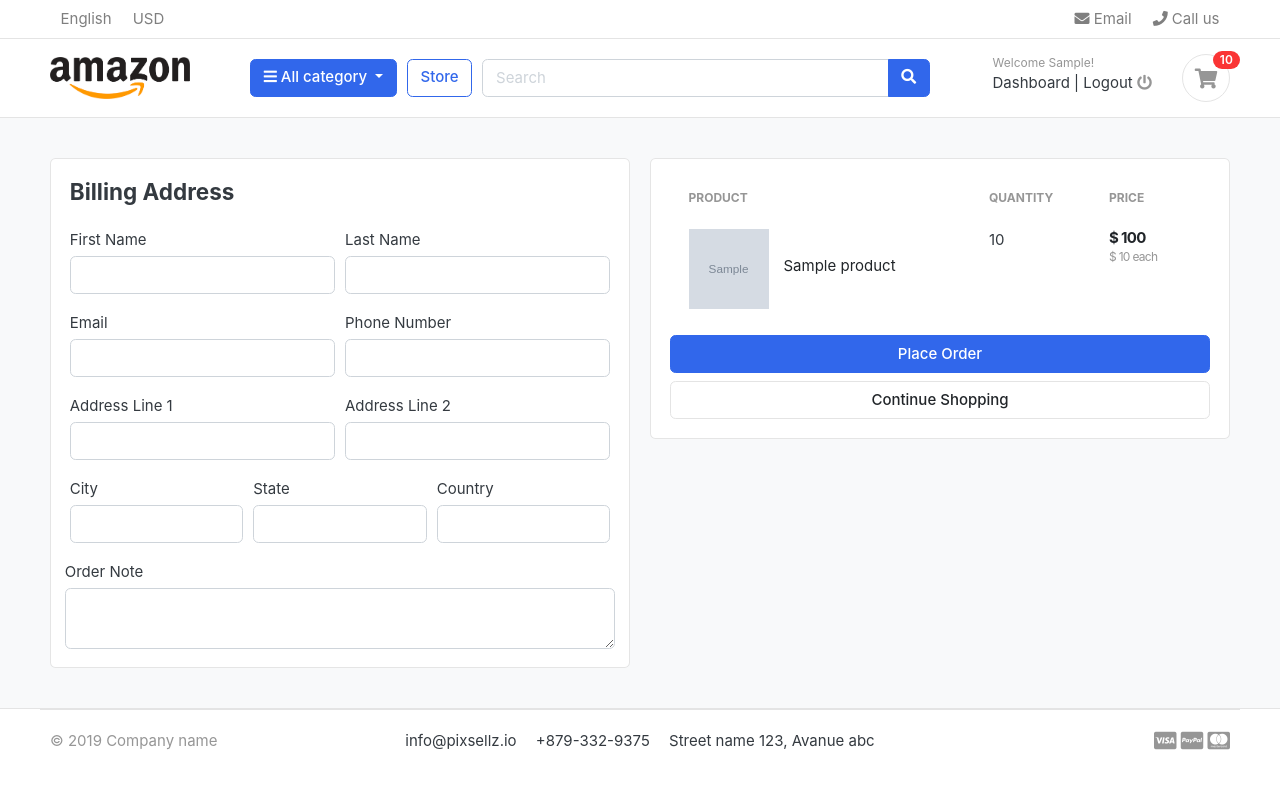
After one commit to manasg1991/Amazon-Django, a Django app: page /cart/checkout/ in a window 1280 px wide. The commit adds this page. Run offline with Django 5.2, Linux system fonts and the light colour scheme; a user stored in the database is signed in; tables that the repository leaves empty hold one stand-in row (values such as "Sample post"); grey boxes marked "Sample" are stand-in pictures; some libraries are stand-ins or nearby versions; some web fonts are replaced.

Commit message:
handled cart and checkout page for the loged in users

```diff
--- a/Cart/context_processors.py
+++ b/Cart/context_processors.py
@@ -8,7 +8,11 @@ def counter(request):
     else:
         try:
             cart = Cart.objects.filter(cart_id = _cart_id(request))
-            cart_items = CartItem.objects.all().filter(cart=cart[:1])
+            if request.user.is_authenticated:
+                cart_items = CartItem.objects.all().filter(user=request.user)
+            else:
+                cart_items = CartItem.objects.all().filter(cart=cart[:1])
+
             for ci in cart_items:
                 cart_counter += ci.quantity
         except Cart.DoesNotExist:
--- a/Cart/urls.py
+++ b/Cart/urls.py
@@ -6,4 +6,5 @@ urlpatterns = [
     path('add_cart/<int:product_id>/', views.add_cart, name='add_cart'),
     path('remove_cart/<int:product_id>/<int:cart_item_id>/', views.remove_cart, name='remove_cart'),
     path('remove_cart_item/<int:product_id>/<int:cart_item_id>/', views.remove_cart_item, name='remove_cart_item'),
+    path('checkout/',views.checkout,name='checkout')
 ]
--- a/Cart/views.py
+++ b/Cart/views.py
@@ -2,7 +2,8 @@ from django.http import HttpResponse
 from django.shortcuts import redirect, render
 from Store.models import Product, Variation
 from .models import Cart,CartItem
-
+from django.contrib.auth.decorators import login_required
+from django.core.exceptions import ObjectDoesNotExist
 # Create your views here.
 
 def _cart_id(request):
@@ -12,60 +13,112 @@ def _cart_id(request):
     return cart
 
 def add_cart(request,product_id):
+    current_user = request.user
     product = Product.objects.get(id=product_id)
-    product_variation = []
-    if request.method == "POST":
-        for item in request.POST:
-            key = item
-            value = request.POST[key]
-            try:
-                variation = Variation.objects.get(product=product,variation_category__iexact=key,variation_value__iexact=value,product_id=product_id)
-                product_variation.append(variation)
-            except:
-                pass
-    try:
-        cart = Cart.objects.get(cart_id = _cart_id(request))
-    except Cart.DoesNotExist:
-        cart  = Cart.objects.create(cart_id = _cart_id(request))
-    cart.save()
+    if current_user.is_authenticated:
 
-    is_cart_item_exists = CartItem.objects.filter(product=product,cart=cart).exists()
-    if is_cart_item_exists:
-        cart_item = CartItem.objects.filter(product=product,cart=cart)
-        ex_var_list = []
-        id = []
-        for item in cart_item:
-            existing_variation = item.variation.all()
-            ex_var_list.append(list(existing_variation))
-            id.append(item.id)
-        print(ex_var_list)
-        if product_variation in  ex_var_list:
-            index = ex_var_list.index(product_variation)
-            item_id = id[index]
-            item = CartItem.objects.get(product=product,id=item_id)
-            item.quantity += 1
-            item.save()
+        product_variation = []
+        if request.method == "POST":
+            for item in request.POST:
+                key = item
+                value = request.POST[key]
+                try:
+                    variation = Variation.objects.get(product=product,variation_category__iexact=key,variation_value__iexact=value,product_id=product_id)
+                    product_variation.append(variation)
+                except:
+                    pass
 
+        is_cart_item_exists = CartItem.objects.filter(product=product,user=current_user).exists()
+        if is_cart_item_exists:
+            cart_item = CartItem.objects.filter(product=product,user=current_user)
+            ex_var_list = []
+            id = []
+            for item in cart_item:
+                existing_variation = item.variation.all()
+                ex_var_list.append(list(existing_variation))
+                id.append(item.id)
+            print(ex_var_list)
+            if product_variation in  ex_var_list:
+                index = ex_var_list.index(product_variation)
+                item_id = id[index]
+                item = CartItem.objects.get(product=product,id=item_id)
+                item.quantity += 1
+                item.save()
+
+            else:
+                item = CartItem.objects.create(product=product,quantity = 1,user=current_user)
+                if len(product_variation) > 0:
+                    item.variation.clear()
+                    item.variation.add(*product_variation)
+                item.save()
+                # return redirect('/cart')
         else:
-            item = CartItem.objects.create(product=product,quantity = 1,cart=cart)
+            cart_item = CartItem.objects.create(product=product,quantity = 1,user=current_user)
             if len(product_variation) > 0:
-                item.variation.clear()
-                item.variation.add(*product_variation)
-            item.save()
-            # return redirect('/cart')
+                cart_item.variation.clear()
+                cart_item.variation.add(*product_variation)
+            cart_item.save()
+        return redirect('/cart')
+
     else:
-        cart_item = CartItem.objects.create(product=product,quantity = 1,cart=cart)
-        if len(product_variation) > 0:
-            cart_item.variation.clear()
-            cart_item.variation.add(*product_variation)
-        cart_item.save()
-    return redirect('/cart')
+        product_variation = []
+        if request.method == "POST":
+
+                for item in request.POST:
+                    key = item
+                    value = request.POST[key]
+                    try:
+                        variation = Variation.objects.get(product=product,variation_category__iexact=key,variation_value__iexact=value,product_id=product_id)
+                        product_variation.append(variation)
+                    except:
+                        pass
+        try:
+            cart = Cart.objects.get(cart_id = _cart_id(request))
+        except Cart.DoesNotExist:
+            cart  = Cart.objects.create(cart_id = _cart_id(request))
+            cart.save()
+
+            is_cart_item_exists = CartItem.objects.filter(product=product,cart=cart).exists()
+            if is_cart_item_exists:
+                cart_item = CartItem.objects.filter(product=product,cart=cart)
+                ex_var_list = []
+                id = []
+                for item in cart_item:
+                    existing_variation = item.variation.all()
+                    ex_var_list.append(list(existing_variation))
+                    id.append(item.id)
+                print(ex_var_list)
+                if product_variation in  ex_var_list:
+                    index = ex_var_list.index(product_variation)
+                    item_id = id[index]
+                    item = CartItem.objects.get(product=product,id=item_id)
+                    item.quantity += 1
+                    item.save()
+
+                else:
+                    item = CartItem.objects.create(product=product,quantity = 1,cart=cart)
+                    if len(product_variation) > 0:
+                        item.variation.clear()
+                        item.variation.add(*product_variation)
+                    item.save()
+                    # return redirect('/cart')
+            else:
+                cart_item = CartItem.objects.create(product=product,quantity = 1,cart=cart)
+                if len(product_variation) > 0:
+                    cart_item.variation.clear()
+                    cart_item.variation.add(*product_variation)
+                cart_item.save()
+            return redirect('/cart')
+
 
 def remove_cart(request,product_id,cart_item_id):
-    cart = Cart.objects.get(cart_id = _cart_id(request))
     product =Product.objects.get(id=product_id)
     try:
-        cart_item = CartItem.objects.get(product=product,cart=cart,id=cart_item_id)
+        if request.user.is_authenticated:
+            cart_item = CartItem.objects.get(product=product,user=request.user,id=cart_item_id)
+        else:
+            cart = Cart.objects.get(cart_id = _cart_id(request))
+            cart_item = CartItem.objects.get(product=product,cart=cart,id=cart_item_id)
         if cart_item.quantity > 1:
             cart_item.quantity -= 1
             cart_item.save()
@@ -76,9 +129,13 @@ def remove_cart(request,product_id,cart_item_id):
     return redirect('/cart')
 
 def remove_cart_item(request,product_id,cart_item_id):
-    cart = Cart.objects.get(cart_id = _cart_id(request))
     product = Product.objects.get(id=product_id)
-    cart_item = CartItem.objects.get(product = product,cart=cart,id=cart_item_id)
+
+    if request.user.is_authenticated:
+        cart_item = CartItem.objects.get(product = product,user=request.user,id=cart_item_id)
+    else:
+        cart = Cart.objects.get(cart_id = _cart_id(request))
+        cart_item = CartItem.objects.get(product = product,cart=cart,id=cart_item_id)
     cart_item.delete()
     return redirect('/cart')
 
@@ -88,8 +145,13 @@ def cart_detail(request,total=0,quantity=0,cart_items=None):
         tax = 0
         grand_total = 0
         total = 0
-        cart=Cart.objects.get(cart_id= _cart_id(request))
-        cart_items = CartItem.objects.filter(cart=cart,active=True)
+
+        if request.user.is_authenticated:
+            cart_items = CartItem.objects.filter(user=request.user,active=True)
+        else:
+            cart=Cart.objects.get(cart_id= _cart_id(request))
+            cart_items = CartItem.objects.filter(cart=cart,active=True)
+
         for cart_item in cart_items:
             total += (cart_item.product.price * cart_item.quantity)
             quantity += cart_item.quantity
@@ -99,11 +161,39 @@ def cart_detail(request,total=0,quantity=0,cart_items=None):
     except Cart.DoesNotExist:
         pass
     context = {
-        'total':total,
-        'quantity':quantity,
-        'cart_items':cart_items,
-        'tax':tax,
-        'grand_total':grand_total,
+        'total'      : total,
+        'quantity'   : quantity,
+        'cart_items' : cart_items,
+        'tax'        : tax,
+        'grand_total': grand_total,
 
     }
     return render(request,'cart/cart.html',context)
+
+@login_required
+def checkout(request,total=0,quantity=0,cart_items=None):
+    try:
+        tax = 0
+        grand_total = 0
+        if request.user.is_authenticated:
+            cart_items= CartItem.objects.filter(user =request.user,active=True)
+
+        else:
+            cart = Cart.objects.get(cart_id=_cart_id(request))
+            cart_items= CartItem.objects.filter(cart=cart,active=True)
+        for cart_item in cart_items:
+            total += (cart_item.product.price * cart_item.quantity)
+            quantity += cart_item.quantity
+        tax = (2*total)/100
+        grand_total = total + tax
+    except ObjectDoesNotExist:
+        pass
+
+    context = {
+        'total'       : total,
+        'quantity'    : quantity,
+        'cart_items'  : cart_items,
+        'tax'         : tax,
+        'grand_total' : grand_total
+    }
+    return render(request,'cart/checkout.html',context)
--- a/templates/amazon/header.html
+++ b/templates/amazon/header.html
@@ -171,11 +171,12 @@ $(document).ready(function() {
 							<a href="{% url 'logout' %}"> Logout <i class="fa fa-power-off"></i></a>
 						</div>
 					</div>
+					{% endif %}
 					<a href="{% url 'cart_detail' %}" class="widget-header pl-3 ml-3">
 						<div class="icon icon-sm rounded-circle border"><i class="fa fa-shopping-cart"></i></div>
 						<span class="badge badge-pill badge-danger notify">{{ cart_counter }}</span>
 					</a>
-					{% endif %}
+
 				</div> <!-- widgets-wrap.// -->
 			</div> <!-- col.// -->
 </div> <!-- row.// -->
--- a/templates/cart/cart.html
+++ b/templates/cart/cart.html
@@ -115,7 +115,7 @@
 			<p class="text-center mb-3">
 				<img src="{% static 'images/misc/payments.png' %}" height="26">
 			</p>
-			<a href="./place-order.html" class="btn btn-primary btn-block"> Checkout </a>
+			<a href="{% url 'checkout' %}" class="btn btn-primary btn-block"> Checkout </a>
 			<a href="{% url 'store' %}" class="btn btn-light btn-block">Continue Shopping</a>
 		</div> <!-- card-body.// -->
 		</div> <!-- card.// -->
--- /dev/null
+++ b/templates/cart/checkout.html
@@ -0,0 +1,142 @@
+{% extends 'amazon/header.html' %}
+{% load static %}
+{% block title %} Checkout {% endblock %}
+
+{% block main-content %}
+
+
+<section class="section-content padding-y bg">
+<div class="container">
+
+<!-- ============================ COMPONENT 1 ================================= -->
+
+<div class="row">
+	<aside class="col-lg-6">
+<div class="card">
+  <div class="card-body">
+    <h4 class="card-title mb-4">Billing Address</h4>
+    <form action="#" method="POST">
+      {% csrf_token %}
+      <div class="form-row">
+        <div class="col form-group">
+          <label for="">First Name</label>
+          <input type="text" name="first_name" class="form-control" required>
+        </div>
+        <div class="col form-group">
+          <label for="">Last Name</label>
+          <input type="text" name="last_name" class="form-control" required>
+        </div>
+      </div>
+      <div class="form-row">
+        <div class="col form-group">
+          <label for="">Email</label>
+          <input type="email" name="email" class="form-control" required>
+        </div>
+        <div class="col form-group">
+          <label for="">Phone Number</label>
+          <input type="text" name="phone" class="form-control" required>
+        </div>
+      </div>
+      <div class="form-row">
+        <div class="col form-group">
+          <label for="">Address Line 1</label>
+          <input type="text" name="address_line_1" class="form-control" required>
+        </div>
+        <div class="col form-group">
+          <label for="">Address Line 2</label>
+          <input type="text" name="address_line_2" class="form-control">
+        </div>
+      </div>
+      <div class="form-row">
+        <div class="col form-group">
+          <label for="">City</label>
+          <input type="text" name="city" class="form-control" required>
+        </div>
+        <div class="col form-group">
+          <label for="">State</label>
+          <input type="text" name="state" class="form-control" required>
+        </div>
+        <div class="col form-group">
+          <label for="">Country</label>
+          <input type="text" name="country" class="form-control" required>
+        </div>
+        </div>
+        <div class="form-row">
+          <label for="">Order Note</label>
+          <textarea name="order_note" rows="2" class="form-control"></textarea>
+        </div>
+
+
+  </div>
+</div> <!-- card.// -->
+
+	</aside> <!-- col.// -->
+	<aside class="col-lg-6">
+
+		<div class="card">
+		<div class="card-body">
+      <table class="table table-borderless table-shopping-cart">
+      <thead class="text-muted">
+      <tr class="small text-uppercase" >
+        <th scope="col">Product</th>
+        <th scope="col" width="120">Quantity</th>
+        <th scope="col" width="120">Price</th>
+
+      </tr>
+      </thead>
+      <tbody>
+
+      {% for cart_item in cart_items %}
+      <tr>
+      	<td>
+      		<figure class="itemside align-items-center">
+      			<div class="aside"><img src="{{ cart_item.product.images.url }}" class="img-sm"></div>
+      			    <figcaption class="info">
+      				    <a href="{{ cart_item.product.get_url }}" class="title text-dark">{{ cart_item.product.product_name }}</a>
+      				    <p class="text-muted small">
+      					    {% if cart_item.variations.all %}
+      						    {% for item in cart_item.variations.all %}
+      							    {{ item.variation_category | capfirst }} : {{ item.variation_value | capfirst }} <br>
+      						    {% endfor %}
+      					    {% endif %}
+      				    </p>
+      			    </figcaption>
+                </div>
+      		</figure>
+      	</td>
+      	<td>
+      		<!-- col.// -->
+      				<label for="">{{cart_item.quantity}}</label>
+      	</td>
+      	<td>
+      		<div class="price-wrap">
+      			<var class="price">$ {{ cart_item.sub_total }}</var>
+      			<small class="text-muted"> $ {{ cart_item.product.price }} each </small>
+      		</div> <!-- price-wrap .// -->
+      	</td>
+
+      </tr>
+      {% endfor %}
+
+      </tbody>
+      </table>
+
+      <button type="submit" name="submit" class="btn btn-primary btn-block">Place Order</button>
+			<a href="{% url 'store' %}" class="btn btn-light btn-block">Continue Shopping</a>
+      </form>
+		</div> <!-- card-body.// -->
+		</div> <!-- card.// -->
+
+
+</aside> <!-- col.// -->
+
+
+</div> <!-- row.// -->
+
+<!-- ============================ COMPONENT 1 END .// ================================= -->
+
+</div> <!-- container .//  -->
+</section>
+<!-- ========================= SECTION CONTENT END// ========================= -->
+
+{% endblock %}
```
Also changed, not shown: Accounts/views.py (+48 -1 lines), Cart/models.py (+9 -6 lines), Cart/migrations/0005_cartitem_user_alter_cartitem_cart.py (added).
